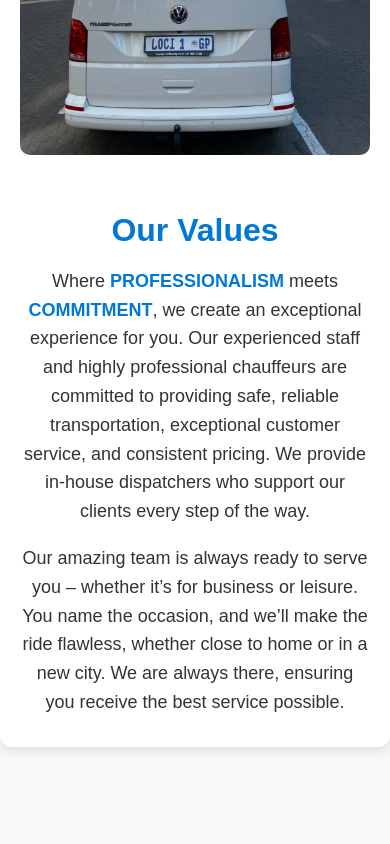
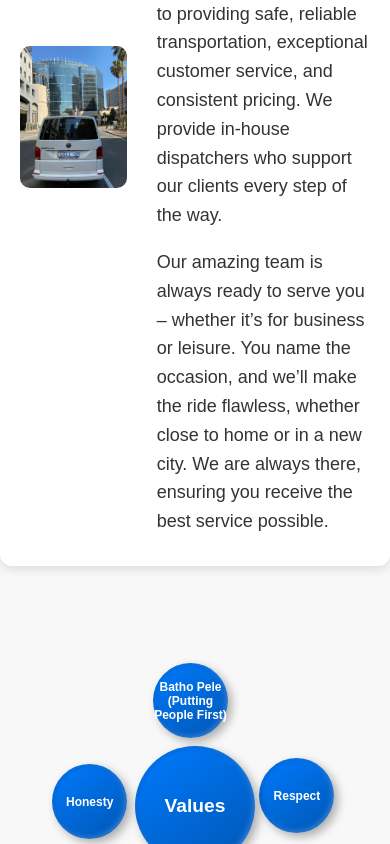
Before and after one commit to IkanyengAdams/my-website, a React (Create React App) app in the folder lociware-website/: page / in a window 390 px wide. Shown: the part 4966-5810 px from the top of the page. Built offline with nearby package versions, Linux system fonts and the light colour scheme.

Commit message:
fixed the styling for our values

```diff
--- a/lociware-website/src/styles.css
+++ b/lociware-website/src/styles.css
@@ -233,7 +233,7 @@
 .contact-link {
   text-decoration: none;
   color: #333;
-  font-weight: 600;
+
 }
 
 .contact-link:hover {
@@ -749,13 +749,7 @@
   margin-bottom: 20px;
 }
 
-.vision-card {
-  background: linear-gradient(90deg, #0000ff, #00ff00); /* Blue to Green gradient */
-}
 
-.mission-card {
-  background: linear-gradient(90deg, #00ff00, #0000ff); /* Green to Blue gradient */
-}
 
 h3 {
   font-size: 1.5rem;
@@ -1118,68 +1112,90 @@
   margin-top: 50px;
 }
 
+/* Circle Container */
+.values-circle-container {
+  position: relative;
+  width: 320px;
+  height: 320px;
+  display: flex;
+  justify-content: center;
+  align-items: center;
+}
+
 /* Big Circle */
 .big-circle {
   width: 140px;
   height: 140px;
   border-radius: 50%;
-  background: #007bff; /* Blue color */
+  background: linear-gradient(145deg, #007bff, #0056b3);
   color: white;
   display: flex;
   justify-content: center;
   align-items: center;
-  font-size: 1.4rem;
+  font-size: 1.3rem;
   font-weight: bold;
   position: absolute;
   z-index: 2;
+  box-shadow: 4px 4px 10px rgba(0, 0, 0, 0.3),
+              inset -2px -2px 5px rgba(255, 255, 255, 0.2),
+              inset 2px 2px 5px rgba(0, 0, 0, 0.1);
+  transition: transform 0.3s ease;
+}
+
+.big-circle:hover {
+  transform: scale(1.05);
 }
 
 /* Small Circles */
 .small-circle {
-  width: 100px;
-  height: 100px;
+  width: 90px;
+  height: 90px;
   border-radius: 50%;
-  background: #007bff; /* Blue color */
+  background: linear-gradient(145deg, #007bff, #0056b3);
   color: white;
   display: flex;
   justify-content: center;
   align-items: center;
   text-align: center;
-  font-size: 0.9rem;
+  font-size: 0.85rem;
   font-weight: bold;
   position: absolute;
+  box-shadow: 4px 4px 10px rgba(0, 0, 0, 0.3),
+              inset -2px -2px 5px rgba(255, 255, 255, 0.2),
+              inset 2px 2px 5px rgba(0, 0, 0, 0.1);
+  transition: transform 0.3s ease;
 }
 
-/* Positioning Small Circles Around Big Circle */
-.small-circle:nth-child(2) { top: 8%; left: 50%; transform: translateX(-50%); }  /* Top */
-.small-circle:nth-child(3) { top: 40%; left: 70%; transform: translateY(-50%); }  /* Right */
-.small-circle:nth-child(4) { bottom: 7%; left: 40%; transform: translateX(-50%); }  /* Bottom */
-.small-circle:nth-child(5) { top: 50%; left: 10%; transform: translateY(-50%); }  /* Left */
-.small-circle:nth-child(6) { bottom: 60%; right: 60%; }  /* Diagonal Bottom Right */
+.small-circle:hover {
+  transform: scale(1.1);
+}
 
+/* Positioning Small Circles Closer to the Big Circle */
+.small-circle:nth-child(2) { top: -1%; left: 35%; transform: translateX(-50%); }  /* Top */
+.small-circle:nth-child(3) { top: 73%; left: 58%; transform: translateY(-50%); }  /* Right */
+.small-circle:nth-child(4) { bottom: 0%; left: 18%; transform: translateX(-50%); }  /* Bottom */
+.small-circle:nth-child(5) { top: 35%; left: -1%; transform: translateY(-50%); }  /* Left */
+.small-circle:nth-child(6) { top: 33%; left: 73%; }  /* Diagonal Top Right */
+.small-circle:nth-child(7) { bottom: 15%; left: 75%; }  /* Diagonal Bottom Right */
+.small-circle:nth-child(8) { bottom: 15%; right: 75%; }  /* Diagonal Bottom Left */
+.small-circle:nth-child(9) { top: 15%; right: 75%; }  /* Diagonal Top Left */
+
+/* Responsive Design */
 @media (max-width: 768px) {
-  .values-card {
-    flex-direction: column;
-    text-align: center;
-  }
-
-  .values-text {
-    text-align: center;
-  }
-
   .values-circle-container {
-    width: 320px;
-    height: 320px;
+    width: 280px;
+    height: 280px;
   }
 
   .big-circle {
     width: 120px;
     height: 120px;
+    font-size: 1.2rem;
   }
 
   .small-circle {
-    width: 80px;
-    height: 80px;
-    font-size: 0.8rem;
+    width: 75px;
+    height: 75px;
+    font-size: 0.75rem;
   }
 }
```
